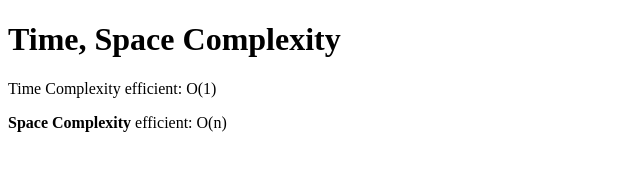
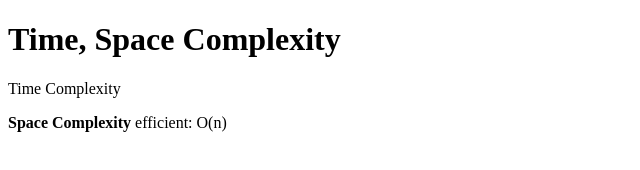
Before and after one commit to acciojob/time-and-space-complexity-Sriniketh09, a website: page main.html in a window 1280 px wide. Shown: the whole page, without its empty margins (0-640 px from the left). Drawn offline with Linux system fonts and the light colour scheme.

Commit message:
created a submission

```diff
--- a/main.html
+++ b/main.html
@@ -9,7 +9,7 @@
 <body>
 	<!-- the entire body must be written by student -->
 	<h1>Time, Space Complexity</h1>
-	<p>Time Complexity efficient: O(1)</p>
+	<p>Time Complexity</p>
 	<p><b>Space Complexity </b>efficient: O(n)</p>
     <script type="text/javascript" src="./script.js">
 </script>
```
